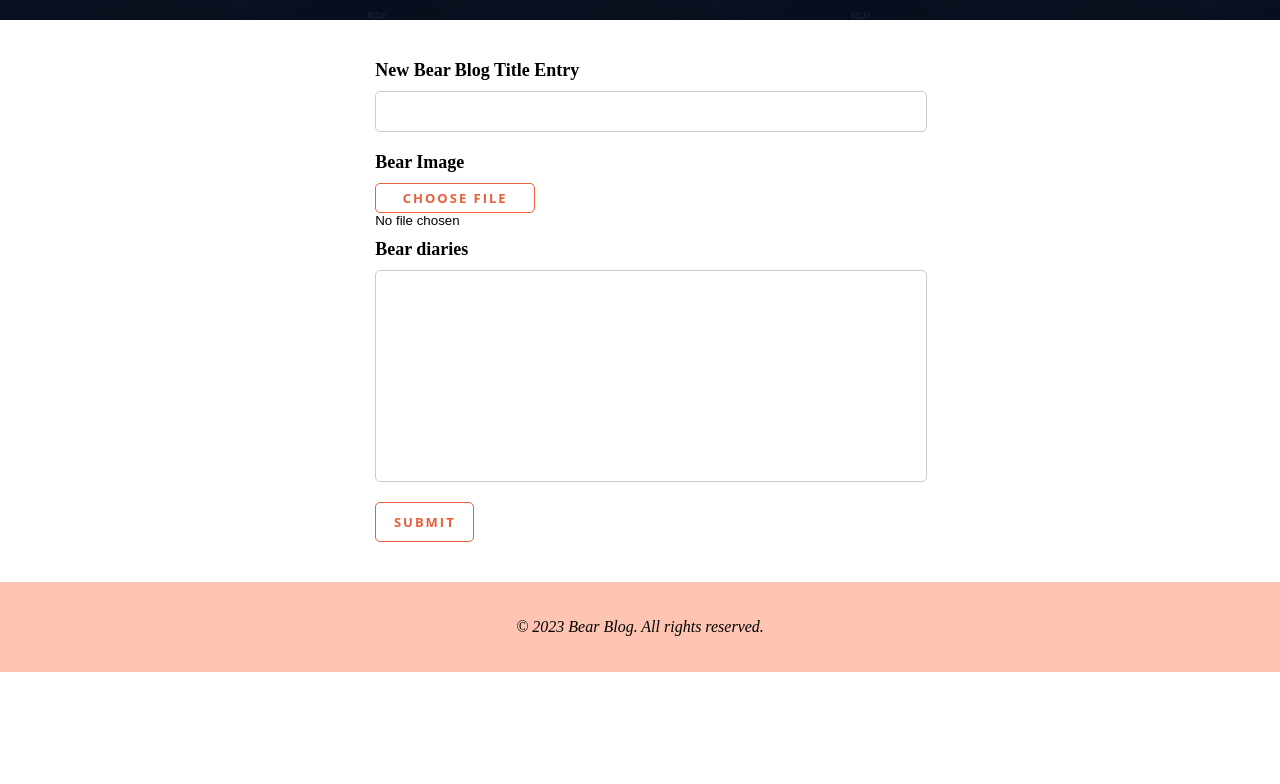
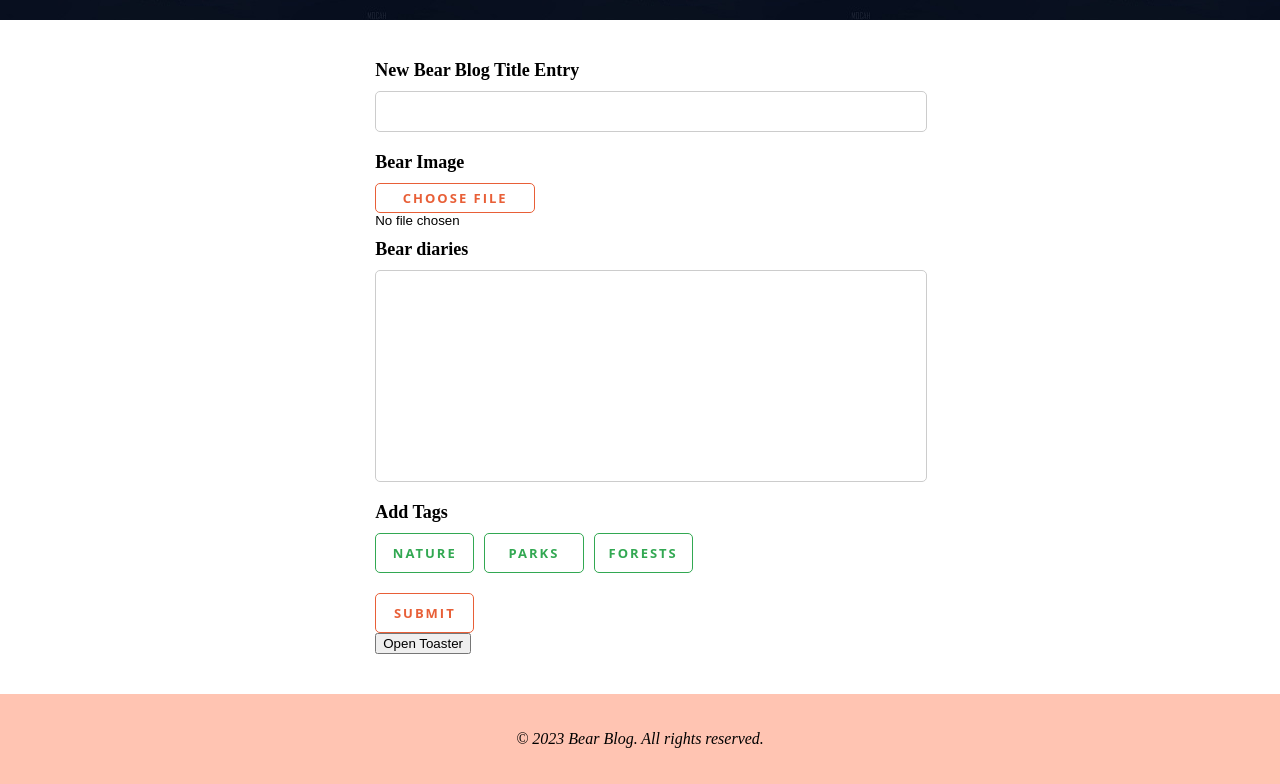
Before and after one commit to BBLB-Organization/Bear-Blog, an Angular app: page /create-blog in a window 1280 px wide. Shown: the part 403-1187 px from the top of the page. Before the commit the page ends 1075 px from the top, so only its background shows below. Built offline with nearby package versions, Linux system fonts and the light colour scheme.

Commit message:
Toaster component added and tags added, need to provide tag functionality

```diff
--- a/src/app/features/create-blog/pages/create-blog-page/create-blog-page.component.css
+++ b/src/app/features/create-blog/pages/create-blog-page/create-blog-page.component.css
@@ -50,6 +50,34 @@ textarea {
     font-family: "Comic Sans MS", cursive;
 }
 
+.tag-button-container{
+    margin-bottom: 20px;
+}
+
+.button-tags {
+    display: inline;
+    font-family: "Open Sans", sans-serif;
+    width: 6.2rem;
+    padding: 10px 10px;
+    background-color: #FFF;
+    border: 1px solid #32a852;
+    -moz-border-radius: 5px;
+    -webkit-border-radius: 5px;
+    border-radius: 5px;
+    color: #32a852;
+    font-size: 13px;
+    font-weight: 700;
+    text-transform: uppercase;
+    text-decoration: none;
+    letter-spacing: 2px;
+    margin-right: 10px;
+}
+
+.button-tags:hover {
+    background-color: #32a852;
+    color: #FFF;
+    cursor: pointer;
+}
 
 .submit-button {
     display: block;
@@ -71,6 +99,6 @@ textarea {
 
 .submit-button:hover {
     background-color: #E85F37;
-    color:#FFF;
+    color: #FFF;
     cursor: pointer;
 }
--- a/src/app/features/create-blog/pages/create-blog-page/create-blog-page.component.html
+++ b/src/app/features/create-blog/pages/create-blog-page/create-blog-page.component.html
@@ -12,7 +12,19 @@
             <app-upload-images (fileSelected)="setSelectedFile($event)"></app-upload-images>
             <label for="content">Bear diaries</label>
             <textarea name="content" id="content" rows="10" class="form-control" formControlName="blogText" required></textarea>
+            <label for="tags">Add Tags</label>
+            <div class="tag-button-container">
+                <button class="button-tags">Nature</button>
+                <button class="button-tags">Parks</button>
+                <button class="button-tags">Forests</button>
+            </div>
             <button type="submit" class="submit-button">Submit</button>
+            <button (click)="openToaster()">Open Toaster</button>
         </form>
     </div>
+    <app-toaster
+    [message]="message"
+    [title]="title"
+  ></app-toaster>
+
 </div>
--- a/src/app/features/create-blog/pages/create-blog-page/create-blog-page.component.ts
+++ b/src/app/features/create-blog/pages/create-blog-page/create-blog-page.component.ts
@@ -1,10 +1,11 @@
-import { Component, OnInit } from '@angular/core';
+import { Component, OnInit, ViewChild } from '@angular/core';
 import { FormBuilder, FormGroup, Validators } from '@angular/forms';
 import { Router } from '@angular/router';
 import { Blog } from 'src/app/core/models/blog';
 import { Image } from 'src/app/core/models/image';
 import { BlogService } from 'src/app/core/services/blog-service/blog.service';
 import { ImageService } from 'src/app/core/services/image-service/image.service';
+import { ToasterComponent } from 'src/app/shared/toaster/toaster.component';
 
 @Component({
   selector: 'app-create-blog-page',
@@ -21,6 +22,10 @@ export class CreateBlogPageComponent implements OnInit {
     blogText: "",
     imageId: undefined
   };
+
+  message = "Test error";
+  title = "Test error title";
+  @ViewChild(ToasterComponent)toasterComponent: ToasterComponent = new ToasterComponent;
 
   blogForm: FormGroup = this.fb.group({
     blogTitle: ['', Validators.required],
@@ -42,6 +47,10 @@ export class CreateBlogPageComponent implements OnInit {
   ) { }
 
   ngOnInit(): void {
+  }
+
+  openToaster(){
+    this.toasterComponent.openToaster();
   }
 
   setSelectedFile(file: File) {
--- a/src/app/shared/navbar/navbar.component.css
+++ b/src/app/shared/navbar/navbar.component.css
@@ -38,7 +38,6 @@ a:hover {
 .main-nav {
     padding-top: 30px;
     padding-bottom: 25px;
-    background-color: #FFF;
     -moz-box-shadow: 0 1px 5px rgba(0, 0, 0, .1);
     -webkit-box-shadow: 0 1px 5px rgba(0, 0, 0, .1);
     box-shadow: 0 1px 5px rgba(0, 0, 0, .1);
--- a/src/app/shared/shared.module.ts
+++ b/src/app/shared/shared.module.ts
@@ -4,17 +4,19 @@ import { ByPassSecurityPipe } from './pipes/sanitize.pipe';
 import { NavbarComponent } from './navbar/navbar.component';
 import { RouterModule } from '@angular/router';
 import { FooterComponent } from './footer/footer.component';
+import { ToasterComponent } from './toaster/toaster.component';
 
 @NgModule({
     declarations: [
     NavbarComponent,
-    FooterComponent
+    FooterComponent,
+    ToasterComponent
   ],
     imports: [
         CommonModule,
         RouterModule
     ],
-    exports: [NavbarComponent,FooterComponent]
+    exports: [NavbarComponent,FooterComponent, ToasterComponent]
 })
 
 export class SharedModule { }
--- /dev/null
+++ b/src/app/shared/toaster/toaster.component.css
@@ -0,0 +1,44 @@
+.toaster {
+    border: 1px solid;
+    margin: 10px auto;
+    padding: 10px;
+    background-repeat: no-repeat;
+    background-position: 10px center;
+    max-width: 300px;
+    display: grid;
+    grid-template-rows: auto auto;
+    background-color: #FFF;
+    border: 1px solid #32a852;
+    position: fixed;
+    top: 12px;
+    right: 45%;
+    border-radius: 5px;
+    transition: background-color 2s ease-in;
+}
+
+.toaster-text {
+    margin-left: 10px;
+}
+
+.title {
+    font-size: 13px;
+    font-weight: 700;
+    text-transform: uppercase;
+    text-decoration: none;
+    letter-spacing: 2px;
+    color: #32a852;
+}
+
+.message {
+    font-size: 13px;
+    font-weight: 700;
+    text-transform: uppercase;
+    text-decoration: none;
+    letter-spacing: 2px;
+    color: #32a852;
+}
+
+.verticalLine {
+    border-left: 2px solid white;
+    height: auto;
+}
--- /dev/null
+++ b/src/app/shared/toaster/toaster.component.html
@@ -0,0 +1,6 @@
+<div class="toaster" *ngIf="toggle">
+    <div class="toaster-text">
+        <div class="title">{{ title }}</div>
+        <div class="message">{{ message }}</div>
+    </div>
+</div>
--- /dev/null
+++ b/src/app/shared/toaster/toaster.component.ts
@@ -0,0 +1,32 @@
+import { Component, Input, OnInit } from '@angular/core';
+
+@Component({
+  selector: 'app-toaster',
+  templateUrl: './toaster.component.html',
+  styleUrls: ['./toaster.component.css']
+})
+export class ToasterComponent implements OnInit {
+
+  constructor() { }
+
+  ngOnInit(){}
+
+  openToaster() {
+    this.toggle = true;
+    setTimeout(() => {
+      this.toggle = false;
+    }, this.timeOut);
+  }
+
+  closeToaster() {
+    this.toggle = false;
+  }
+
+  @Input() message: string = "";
+
+  @Input() title: string = "";
+
+  timeOut: number = 5000;
+  public toggle = false;
+
+}
```
Also changed, not shown: 1 other file (tests, documents, lock files or other folders).
